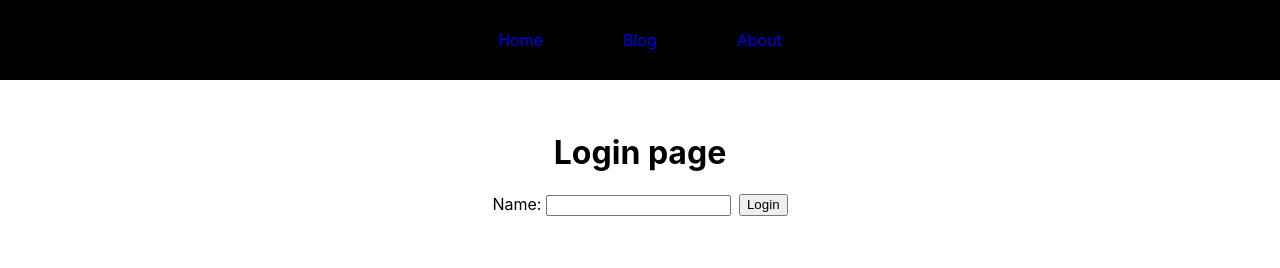
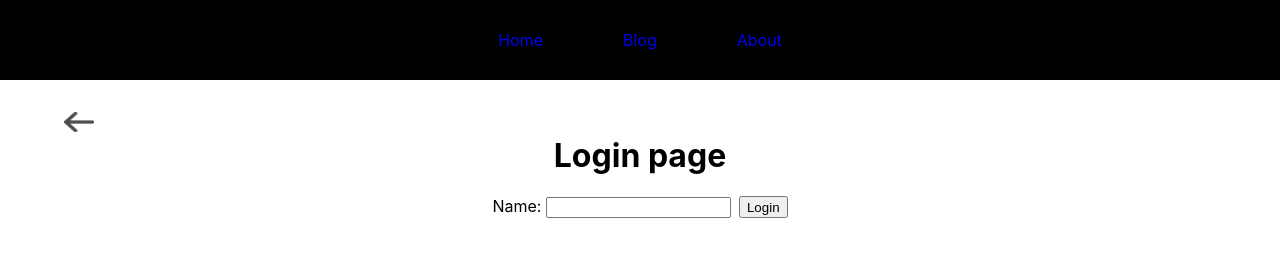
Before and after one commit to 1Alisa1/Blog, a React (Create React App) app: page /login in a window 1280 px wide. Shown: the top 268 px of the page. Built offline with nearby package versions, Linux system fonts and the light colour scheme.

Commit message:
improve back button

```diff
--- /dev/null
+++ b/src/components/backButton.tsx
@@ -0,0 +1,19 @@
+import left from "../img/left.png";
+import { useNavigate } from "react-router-dom";
+
+interface BackButtonProps {
+  step: number;
+}
+
+const BackButton = (props: BackButtonProps) => {
+  const navigate = useNavigate();
+  const goBack = () => navigate(props.step,);
+
+  return (
+    <button className='buttonLeft'onClick={goBack}>
+      <img src={left} alt='left'></img>
+    </button>
+  );
+};
+
+export default BackButton;
--- a/src/pages/loginPage.tsx
+++ b/src/pages/loginPage.tsx
@@ -1,10 +1,11 @@
-import { useLocation, useNavigate } from "react-router-dom";
-import { useAuth } from "../hook/useAuth";
+import { useLocation, useNavigate } from 'react-router-dom';
+import BackButton from '../components/backButton';
+import { useAuth } from '../hook/useAuth';
 
 const LoginPage: React.FC = () => {
   const navigate = useNavigate();
   const location = useLocation();
-  const {signIn} = useAuth();
+  const { signIn } = useAuth();
 
   const fromPage = location.state?.from?.pathname || '/';
 
@@ -13,12 +14,14 @@ const LoginPage: React.FC = () => {
     const form = event.currentTarget;
     const user = form.username.value;
 
-    signIn(user, () => navigate(fromPage, {replace: true}));
-  }
+    signIn(user, () => navigate(fromPage, { replace: true }));
+  };
 
   return (
+    <div className='wrapper'>
+      <BackButton step={-3} />
       <div className="login">
-      <h1>Login page</h1>
+        <h1 className='text-center'>Login page</h1>
         <form onSubmit={handleSubmit}>
           <label>
             Name: <input name="username"></input>
@@ -26,7 +29,8 @@ const LoginPage: React.FC = () => {
           <button type="submit">Login</button>
         </form>
       </div>
+    </div>
   );
-}
+};
 
 export default LoginPage;
--- a/src/pages/singlePage.tsx
+++ b/src/pages/singlePage.tsx
@@ -1,7 +1,7 @@
-import { useParams, useNavigate } from "react-router-dom";
+import { useParams} from "react-router-dom";
 import { useState, useEffect } from "react";
 import { Post } from "../models/post.model";
-import left from "../img/left.png";
+import BackButton from "../components/backButton";
 
 interface SinglePageProps{
   cachedPosts: Post[]
@@ -9,10 +9,7 @@ interface SinglePageProps{
 
 const SinglePage = (props: SinglePageProps) => {
   const {id} = useParams();
-  const navigate = useNavigate();
   const [post, setPost] = useState<Post>();
-
-  const goBack = () => navigate(-1);
 
   useEffect(() => {
     if(props.cachedPosts.some(post => (post.id).toString() === id)) {
@@ -26,9 +23,7 @@ const SinglePage = (props: SinglePageProps) => {
 
   return (
     <div className="wrapper">
-      <button className='buttonLeft'onClick={goBack}>
-        <img src={left} alt='left'></img>
-      </button>
+      <BackButton step={-1} />
       {post && (
         <>
           <div className="text">
```
Lines whose indentation alone changed are shown as unchanged.
